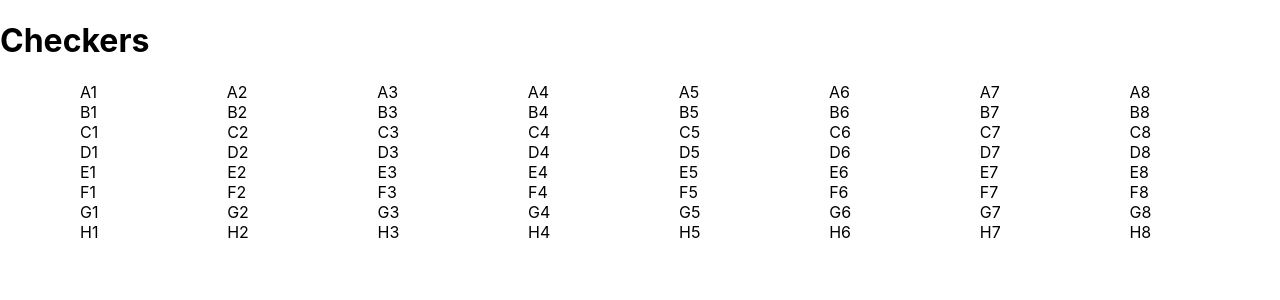
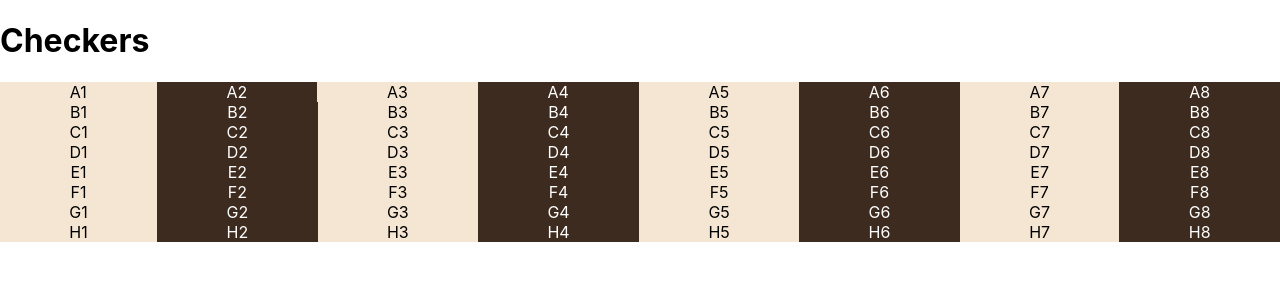
Before and after one commit to jjwebdev1865/typescriptGames, a React (Create React App) app in the folder checkers/: page / in a window 1280 px wide. Shown: the top 300 px of the page. Built offline with nearby package versions, Linux system fonts and the light colour scheme.

Commit message:
board coloring

```diff
--- a/checkers/src/App.tsx
+++ b/checkers/src/App.tsx
@@ -22,9 +22,26 @@ function App() {
       const rowKey = row[0].key.split("")[0]
 
       return <li key={`board-row-${rowKey}`} style={{ listStyle: 'none'}}>
-        <ul style={{ display: 'grid', gridTemplateColumns: 'repeat(8, auto)' }}>
+        <ul style={{ padding: 0, display: 'grid', gridTemplateColumns: 'repeat(8, auto)' }}>
           {row.map(piece => {
-            return <div key={`board-spot-${piece.key}`}>{piece.key}</div>
+            const pieceNumber = piece.key.split("")[1]
+            let backgroundColor = '#F5E6D3'
+            let textColor = 'black'
+            if (Number(pieceNumber)  % 2 === 0) {
+              backgroundColor = '#3D2B1F'
+              textColor = '#FFFFFF'
+            }
+            return <li
+              key={`board-spot-${piece.key}`}
+              style={{
+                listStyle: 'none',
+                backgroundColor: backgroundColor,
+                color: textColor,
+                textAlign: 'center'
+              }}
+              >
+                {piece.key}
+              </li>
           })}
         </ul>
       </li>
@@ -37,7 +54,7 @@ function App() {
     <div className="App">
       <h1>Checkers</h1>
 
-      <ul>
+      <ul style={{ padding: 0}}>
         {getBoardRows()}
       </ul>
     </div>
```
